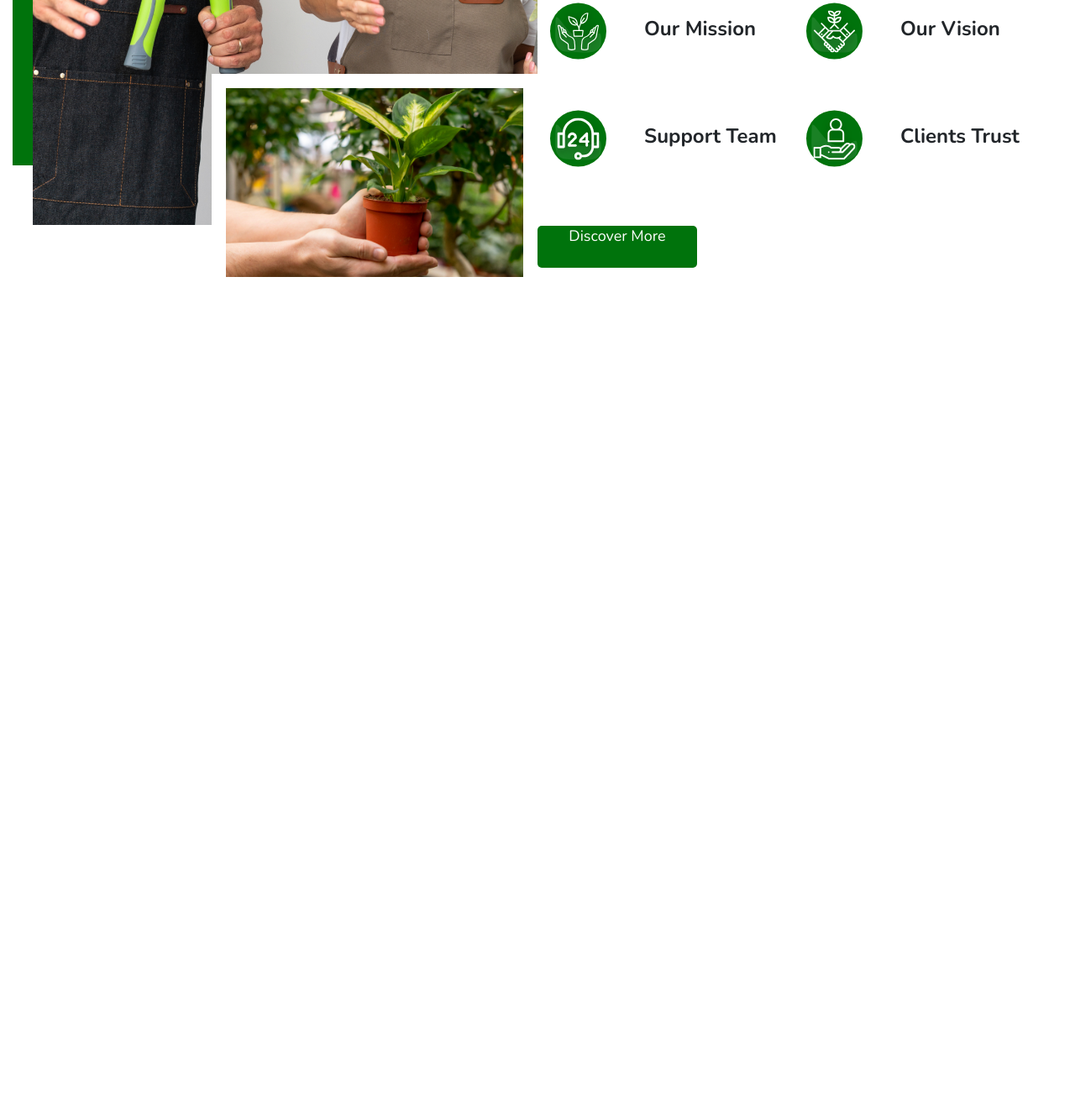
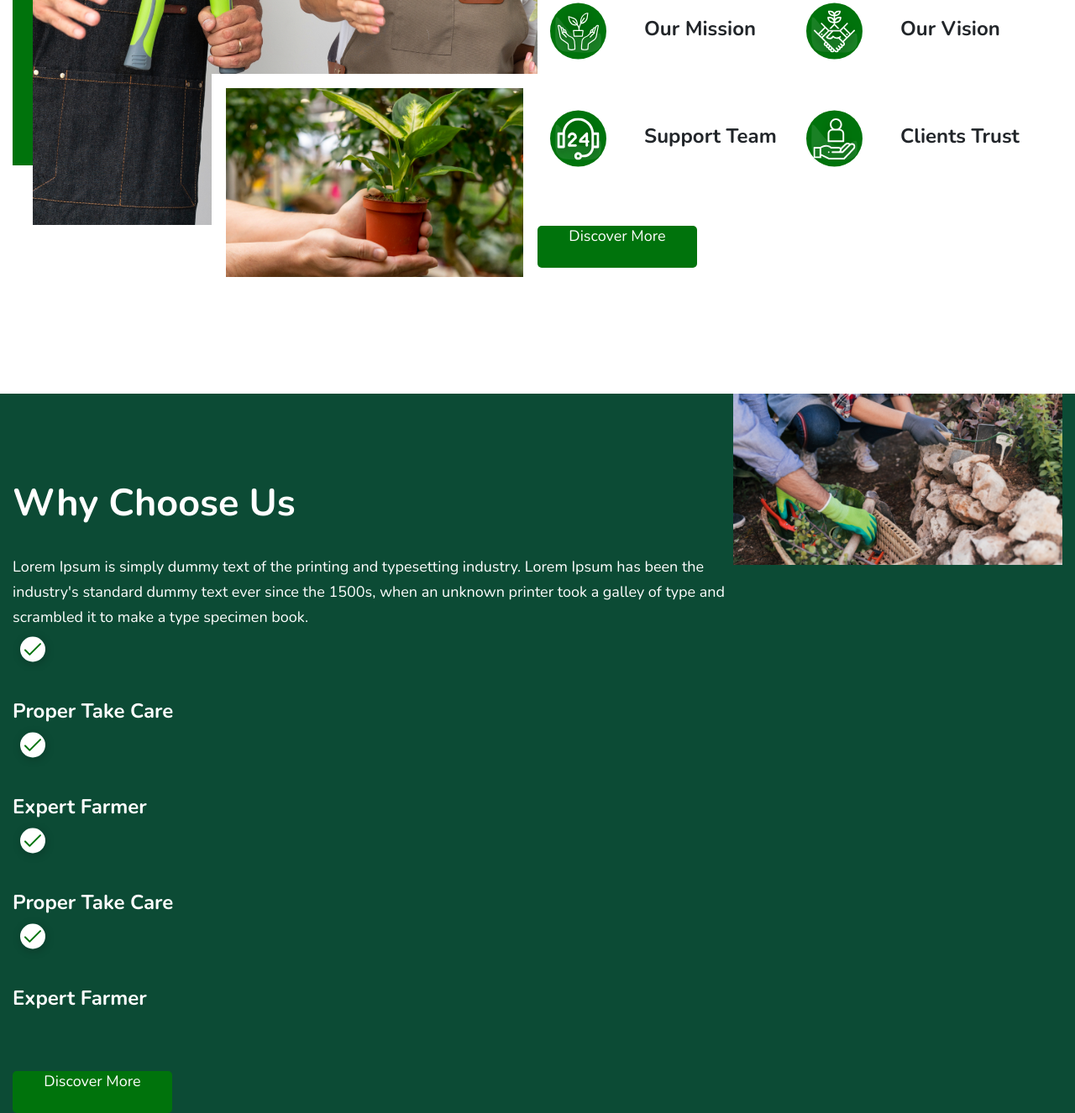
Before and after one commit to BogdanKomarovskuy/agro-project, a plain HTML site: page index.html in a window 1280 px wide. Shown: the part 2922-4248 px from the top of the page at 84% size. Before the commit the page ends 3269 px from the top, so only its background shows below. Drawn offline with nearby package versions, Linux system fonts and the light colour scheme.

Commit message:
add choose us block

```diff
--- a/index.html
+++ b/index.html
@@ -212,8 +212,48 @@
                         </div>
                     </div>
                 </div>
+
             </div>
+            <div class="choose-us">
+                <div class="container">
+                    <div class="choose-text">
+                        <h3>Why Choose Us</h3>
+                    <p>Lorem Ipsum is simply dummy text of the printing and typesetting industry.
+                        Lorem Ipsum has been the industry's standard dummy text ever since the 1500s,
+                        when an unknown printer took a galley of type and scrambled it to make a type
+                        specimen book.</p>
+                    <div class="choose-line">
+                        <div class="chose-item">
+                            <img src="./images/Tick.svg" alt="">
+                            <p>Proper Take Care</p>
+                        </div>
+                        <div class="chose-item">
+                            <img src="./images/Tick.svg" alt="">
+                            <p>Expert Farmer</p>
+                        </div>
 
+                    </div>
+                    <div class="choose-line">
+                        <div class="chose-item">
+                            <img src="./images/Tick.svg" alt="">
+                            <p>Proper Take Care</p>
+                        </div>
+                        <div class="chose-item">
+                            <img src="./images/Tick.svg" alt="">
+                            <p>Expert Farmer</p>
+                        </div>
+                        <div class="btn-discover">
+                            <button>Discover More</button>
+                        </div>
+                    </div>
+                    </div>
+                    <div class="choose-img">
+                        <img src="./images/Rectangle 80.jpg" alt="">
+                    </div>
+
+
+                </div>
+            </div>
         </div>
     </main>
 </body>
--- a/style.scss
+++ b/style.scss
@@ -315,6 +315,8 @@ body{
                 }
             }
         }
+
+    }
     .btn-discover{
         width: 190px;
         height: 50px;
@@ -330,8 +332,45 @@ body{
         line-height: 24px;
         margin-top: 70px;
     }
+    .choose-us{
+        background: #0C4B35;
+        margin-top: 150px;
+
+        .container{
+            display: flex;
+        }
+        .choose-text{
+            margin-top: 100px;
+            h3{
+                font-family: 'Nunito';
+                font-style: normal;
+                font-weight: 700;
+                font-size: 45px;
+                line-height: 61px;
+                color:#fff;
+            }
+            p{
+                font-family: 'Nunito';
+                font-style: normal;
+                font-weight: 400;
+                font-size: 18px;
+                line-height: 30px;
+                color: #FFFFFF;
+                margin-top: 30px;
+            }
+            .chose-item{
+                p{
+                    font-family: 'Nunito';
+                    font-style: normal;
+                    font-weight: 700;
+                    font-size: 24px;
+                    line-height: 33px;
+                    color: #FFFFFF;
+
+                }
+            }
+        }
     }
 
 
-
 }
```
Also changed, not shown: images/Rectangle 80.jpg (added), images/Rectangle 85.jpg (added), images/Tick.svg (added), style.css, 1 other file. Lines whose indentation alone changed are shown as unchanged.
